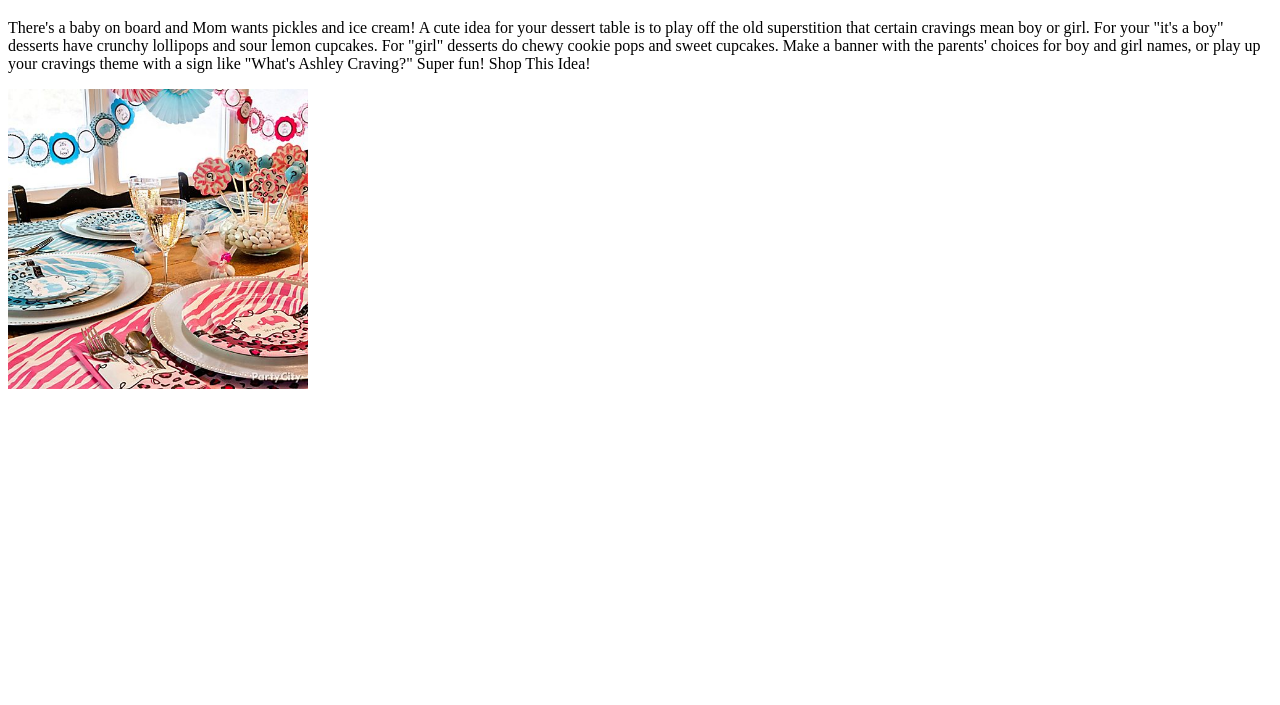
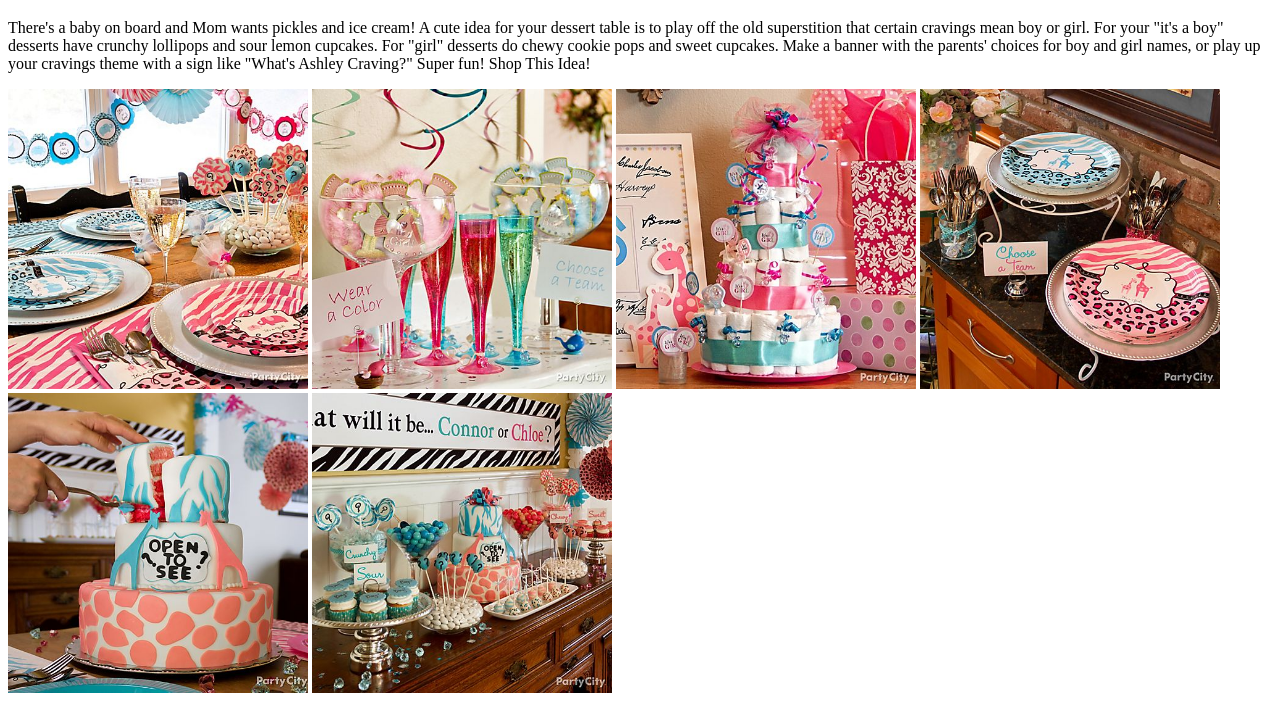
Before and after one commit to whateverusername/whateverusername.github.io, a plain HTML site: page surprise/index.html in a window 1280 px wide. Shown: the part 200-905 px from the top of the page. Before the commit the page ends 800 px from the top, so only its background shows below. Drawn offline with Linux system fonts and the light colour scheme.

Commit message:
i think i got it.

```diff
--- a/surprise/index.html
+++ b/surprise/index.html
@@ -28,7 +28,11 @@
 Shop This Idea!</p>
 
 	<img src="../surprise/images/unrevealed.jpg" height="300" width="300"/>
-
+	<img src="../surprise/images/unrevealed1.jpg" height="300" width="300"/>
+	<img src="../surprise/images/unrevealed2.jpg" height="300" width="300"/>
+	<img src="../surprise/images/unrevealed3.jpg" height="300" width="300"/>
+	<img src="../surprise/images/unrevealed4.jpg" height="300" width="300"/>
+	<img src="../surprise/images/unrevealed5.jpg" height="300" width="300"/>
 
 </body>
 
```
